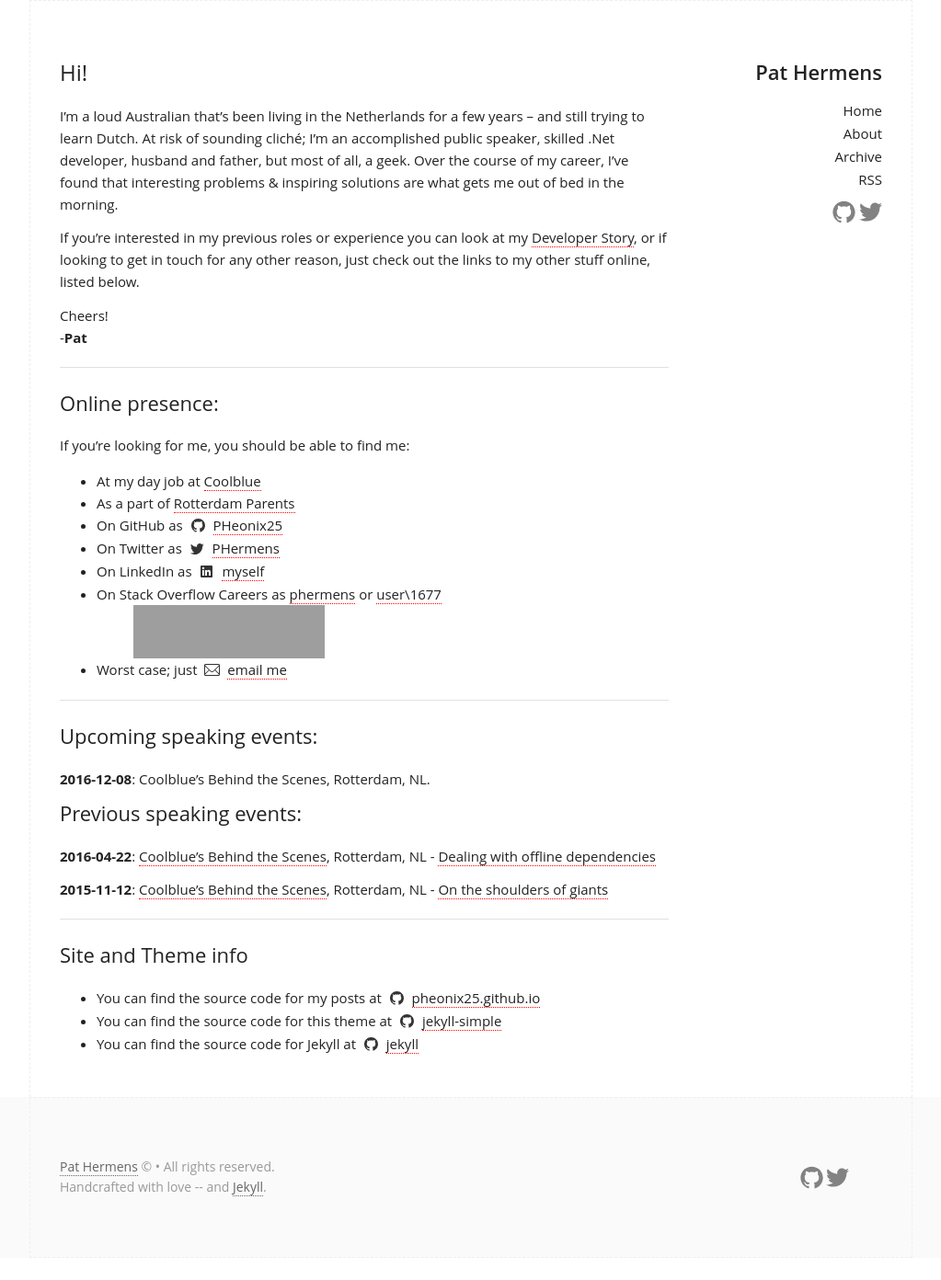
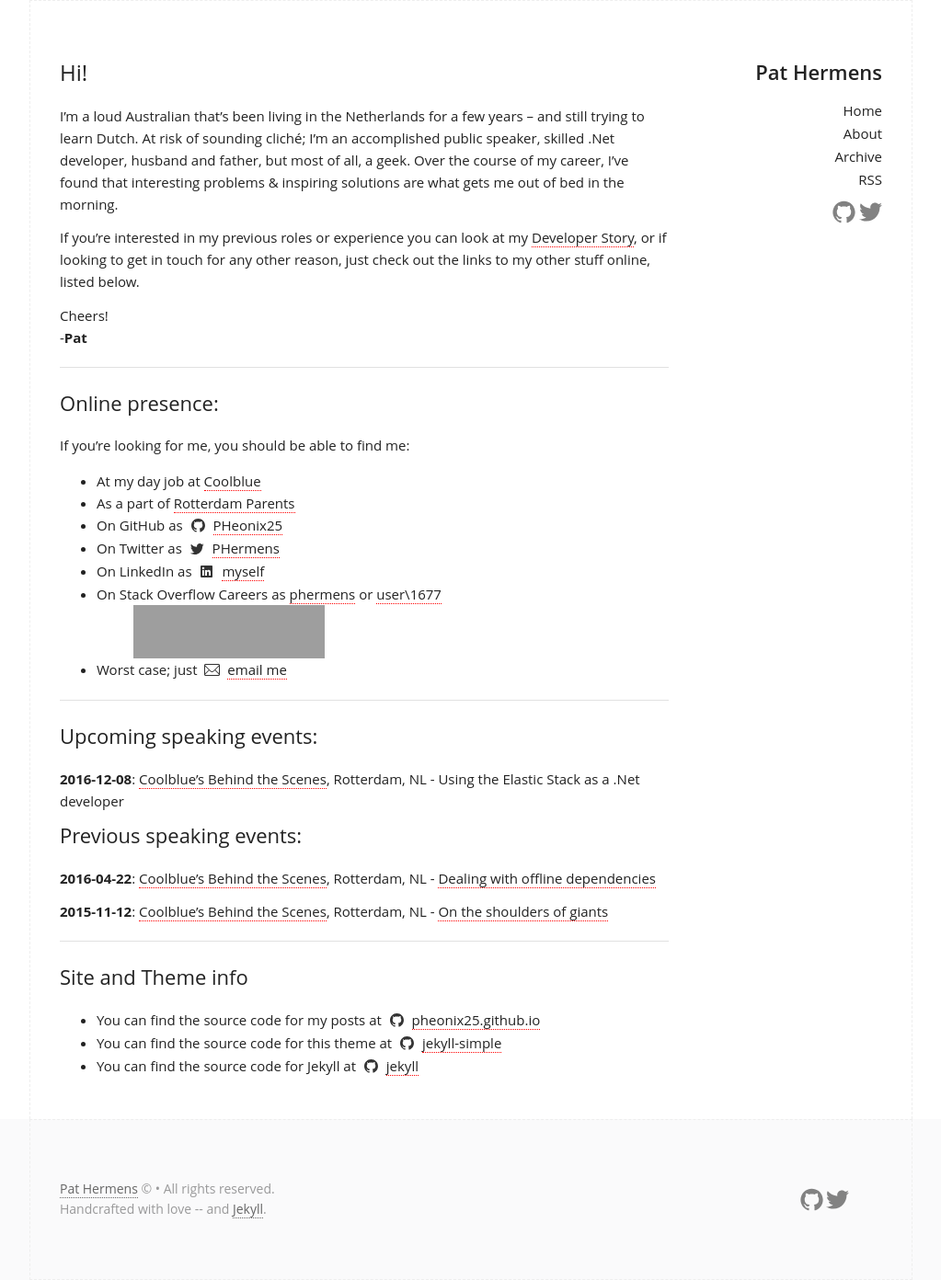
Before and after one commit to PHeonix25/PHeonix25.github.io, a Jekyll site: the page built from about.md, in a window 1280 px wide. Shown: the whole page at 92% size, without its empty margins (128-1151 px from the left). Built offline with Jekyll 4.4.1, drawn with Linux system fonts in a browser that asks for light colours; before the commit the page ends 1368 px from its top, so only the background shows below that; grey boxes are pictures that could not be loaded.

Commit message:
Updating speaking event information

```diff
--- a/about.md
+++ b/about.md
@@ -33,7 +33,7 @@
 
 ## Upcoming speaking events:
 
-**2016-12-08**: Coolblue's Behind the Scenes, Rotterdam, NL.
+**2016-12-08**: [Coolblue's Behind the Scenes](https://www.coolblue.nl/behindthescenes0812), Rotterdam, NL - Using the Elastic Stack as a .Net developer
 
 ## Previous speaking events:
 
```
